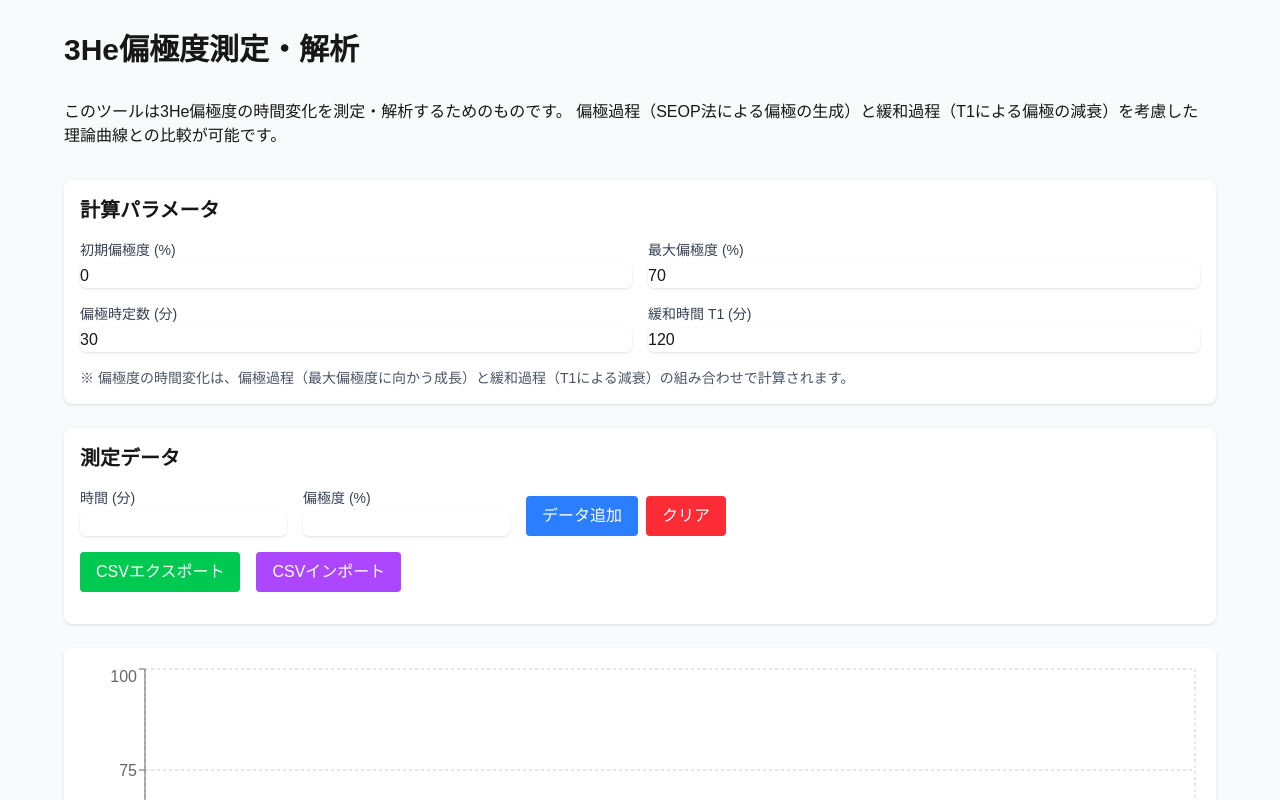
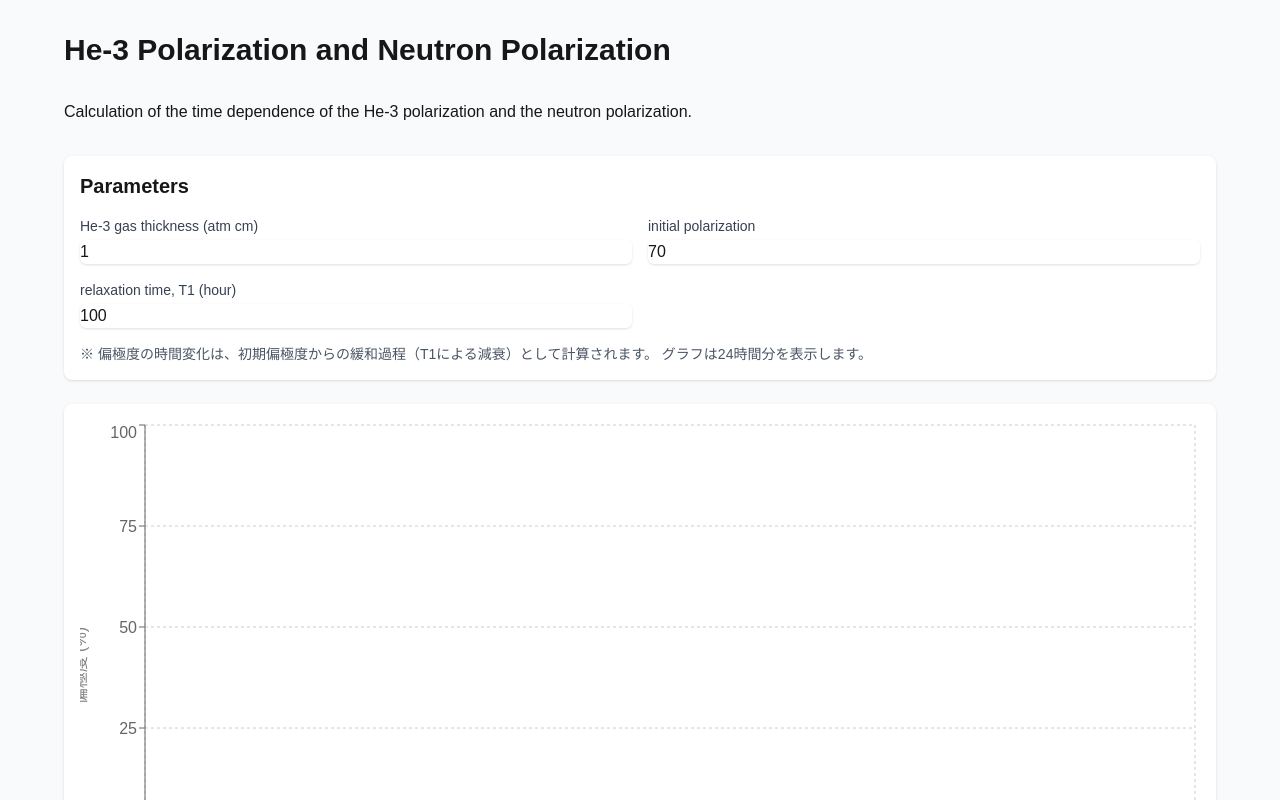
Before and after one commit to 3He-NSF/he3polarization, a Next.js app: page / in a window 1280 px wide. Shown: the top 800 px of the page. Built offline with nearby package versions, Linux system fonts and the light colour scheme.

Commit message:
測定データ入力欄を削除し、理論曲線の表示のみに変更

```diff
--- a/next.config.js
+++ b/next.config.js
@@ -1,7 +1,7 @@
 /** @type {import('next').NextConfig} */
 const nextConfig = {
-  output: 'export',
-  basePath: '/he3polarization',
+  output: process.env.NODE_ENV === 'production' ? 'export' : undefined,
+  basePath: process.env.NODE_ENV === 'production' ? '/he3polarization' : '',
   images: {
     unoptimized: true,
   },
--- a/src/app/components/PolarizationCalculator.tsx
+++ b/src/app/components/PolarizationCalculator.tsx
@@ -1,36 +1,36 @@
+"use client";
+
 import { useState, useEffect } from 'react';
 
 interface CalculationParams {
-  initialPolarization: number;
-  maxPolarization: number;
-  polarizationTimeConstant: number;
-  relaxationTimeT1: number;
+  gasThickness: number;  // atm cm単位
+  initialPolarization: number;  // %単位
+  relaxationTimeConstant: number;  // hour単位
 }
 
 export function calculatePolarization(time: number, params: CalculationParams): number {
-  const { initialPolarization, maxPolarization, polarizationTimeConstant, relaxationTimeT1 } = params;
+  const { initialPolarization, relaxationTimeConstant } = params;
 
-  // 偏極過程と緩和過程を考慮した偏極度の計算
-  const polarizationTerm = maxPolarization * (1 - Math.exp(-time / polarizationTimeConstant));
-  const relaxationTerm = Math.exp(-time / relaxationTimeT1);
+  // 時間の単位を分からhourに変換
+  const timeInHours = time / 60;
 
-  return polarizationTerm * relaxationTerm;
+  // 緩和過程による偏極度の減衰を計算
+  return initialPolarization * Math.exp(-timeInHours / relaxationTimeConstant);
 }
 
 export default function PolarizationCalculator() {
   const [params, setParams] = useState<CalculationParams>({
-    initialPolarization: 0,
-    maxPolarization: 70, // 典型的な最大偏極度（%）
-    polarizationTimeConstant: 30, // 典型的な時定数（分）
-    relaxationTimeT1: 120, // 典型的な緩和時間（分）
+    gasThickness: 1.0,  // デフォルト値: 1.0 atm cm
+    initialPolarization: 70, // デフォルト値: 70%
+    relaxationTimeConstant: 100, // デフォルト値: 100時間
   });
 
   const [theoreticalData, setTheoreticalData] = useState<Array<{time: number, polarization: number}>>([]);
 
   useEffect(() => {
-    // 理論曲線のデータポイントを生成
-    const newData = Array.from({ length: 241 }, (_, i) => {
-      const time = i;
+    // 理論曲線のデータポイントを生成（24時間分、1分間隔）
+    const newData = Array.from({ length: 24 * 60 + 1 }, (_, i) => {
+      const time = i; // 分単位
       return {
         time,
         polarization: calculatePolarization(time, params)
@@ -41,48 +41,46 @@ export default function PolarizationCalculator() {
 
   return (
     <div className="p-4 bg-white rounded-lg shadow">
-      <h3 className="text-xl font-bold mb-4">計算パラメータ</h3>
+      <h3 className="text-xl font-bold mb-4">Parameters</h3>
       <div className="grid grid-cols-1 md:grid-cols-2 gap-4">
         <div>
-          <label className="block text-sm font-medium text-gray-700">初期偏極度 (%)</label>
+          <label className="block text-sm font-medium text-gray-700">He-3 gas thickness (atm cm)</label>
+          <input
+            type="number"
+            value={params.gasThickness}
+            onChange={(e) => setParams({ ...params, gasThickness: Number(e.target.value) })}
+            step="0.1"
+            min="0"
+            className="mt-1 block w-full rounded-md border-gray-300 shadow-sm focus:border-indigo-500 focus:ring-indigo-500"
+          />
+        </div>
+        <div>
+          <label className="block text-sm font-medium text-gray-700">initial polarization </label>
           <input
             type="number"
             value={params.initialPolarization}
             onChange={(e) => setParams({ ...params, initialPolarization: Number(e.target.value) })}
+            min="0"
+            max="1"
             className="mt-1 block w-full rounded-md border-gray-300 shadow-sm focus:border-indigo-500 focus:ring-indigo-500"
           />
         </div>
         <div>
-          <label className="block text-sm font-medium text-gray-700">最大偏極度 (%)</label>
+          <label className="block text-sm font-medium text-gray-700">relaxation time, T1 (hour)</label>
           <input
             type="number"
-            value={params.maxPolarization}
-            onChange={(e) => setParams({ ...params, maxPolarization: Number(e.target.value) })}
-            className="mt-1 block w-full rounded-md border-gray-300 shadow-sm focus:border-indigo-500 focus:ring-indigo-500"
-          />
-        </div>
-        <div>
-          <label className="block text-sm font-medium text-gray-700">偏極時定数 (分)</label>
-          <input
-            type="number"
-            value={params.polarizationTimeConstant}
-            onChange={(e) => setParams({ ...params, polarizationTimeConstant: Number(e.target.value) })}
-            className="mt-1 block w-full rounded-md border-gray-300 shadow-sm focus:border-indigo-500 focus:ring-indigo-500"
-          />
-        </div>
-        <div>
-          <label className="block text-sm font-medium text-gray-700">緩和時間 T1 (分)</label>
-          <input
-            type="number"
-            value={params.relaxationTimeT1}
-            onChange={(e) => setParams({ ...params, relaxationTimeT1: Number(e.target.value) })}
+            value={params.relaxationTimeConstant}
+            onChange={(e) => setParams({ ...params, relaxationTimeConstant: Number(e.target.value) })}
+            min="0"
+            step="0.1"
             className="mt-1 block w-full rounded-md border-gray-300 shadow-sm focus:border-indigo-500 focus:ring-indigo-500"
           />
         </div>
       </div>
       <div className="mt-4">
         <p className="text-sm text-gray-600">
-          ※ 偏極度の時間変化は、偏極過程（最大偏極度に向かう成長）と緩和過程（T1による減衰）の組み合わせで計算されます。
+          ※ 偏極度の時間変化は、初期偏極度からの緩和過程（T1による減衰）として計算されます。
+          グラフは24時間分を表示します。
         </p>
       </div>
     </div>
--- a/src/app/components/PolarizationPlot.tsx
+++ b/src/app/components/PolarizationPlot.tsx
@@ -1,3 +1,5 @@
+"use client";
+
 import { useState, useRef } from 'react';
 import {
   LineChart,
@@ -13,136 +15,17 @@ import PolarizationCalculator, { calculatePolarization } from './PolarizationCal
 
 interface DataPoint {
   time: number;
-  polarization: number;
-  theoretical?: number;
+  theoretical: number;
 }
 
 export default function PolarizationPlot() {
-  const [data, setData] = useState<DataPoint[]>([]);
-  const [timeInput, setTimeInput] = useState('');
-  const [polarizationInput, setPolarizationInput] = useState('');
-  const fileInputRef = useRef<HTMLInputElement>(null);
-
-  const handleAddData = () => {
-    const time = parseFloat(timeInput);
-    const polarization = parseFloat(polarizationInput);
-
-    if (!isNaN(time) && !isNaN(polarization)) {
-      setData([...data, { time, polarization }].sort((a, b) => a.time - b.time));
-      setTimeInput('');
-      setPolarizationInput('');
-    }
-  };
-
-  const handleClearData = () => {
-    setData([]);
-  };
-
-  const handleExportData = () => {
-    const csvContent = "Time (min),Polarization (%)\n" +
-      data.map(point => `${point.time},${point.polarization}`).join("\n");
-    const blob = new Blob([csvContent], { type: 'text/csv' });
-    const url = window.URL.createObjectURL(blob);
-    const a = document.createElement('a');
-    a.href = url;
-    a.download = 'polarization_data.csv';
-    a.click();
-    window.URL.revokeObjectURL(url);
-  };
-
-  const handleImportData = (event: React.ChangeEvent<HTMLInputElement>) => {
-    const file = event.target.files?.[0];
-    if (!file) return;
-
-    const reader = new FileReader();
-    reader.onload = (e) => {
-      const text = e.target?.result as string;
-      const lines = text.split('\n');
-      const newData: DataPoint[] = [];
-
-      // Skip header line
-      for (let i = 1; i < lines.length; i++) {
-        const line = lines[i].trim();
-        if (line) {
-          const [time, polarization] = line.split(',').map(Number);
-          if (!isNaN(time) && !isNaN(polarization)) {
-            newData.push({ time, polarization });
-          }
-        }
-      }
-
-      setData(newData.sort((a, b) => a.time - b.time));
-    };
-    reader.readAsText(file);
-  };
-
   return (
     <div className="space-y-6">
       <PolarizationCalculator />
 
-      <div className="p-4 bg-white rounded-lg shadow">
-        <h3 className="text-xl font-bold mb-4">測定データ</h3>
-        <div className="flex gap-4 mb-4">
-          <div>
-            <label className="block text-sm font-medium text-gray-700">時間 (分)</label>
-            <input
-              type="number"
-              value={timeInput}
-              onChange={(e) => setTimeInput(e.target.value)}
-              className="mt-1 block w-full rounded-md border-gray-300 shadow-sm focus:border-indigo-500 focus:ring-indigo-500"
-            />
-          </div>
-          <div>
-            <label className="block text-sm font-medium text-gray-700">偏極度 (%)</label>
-            <input
-              type="number"
-              value={polarizationInput}
-              onChange={(e) => setPolarizationInput(e.target.value)}
-              className="mt-1 block w-full rounded-md border-gray-300 shadow-sm focus:border-indigo-500 focus:ring-indigo-500"
-            />
-          </div>
-          <div className="flex items-end space-x-2">
-            <button
-              onClick={handleAddData}
-              className="bg-blue-500 text-white px-4 py-2 rounded hover:bg-blue-600"
-            >
-              データ追加
-            </button>
-            <button
-              onClick={handleClearData}
-              className="bg-red-500 text-white px-4 py-2 rounded hover:bg-red-600"
-            >
-              クリア
-            </button>
-          </div>
-        </div>
-
-        <div className="flex gap-4 mb-4">
-          <button
-            onClick={handleExportData}
-            className="bg-green-500 text-white px-4 py-2 rounded hover:bg-green-600"
-          >
-            CSVエクスポート
-          </button>
-          <button
-            onClick={() => fileInputRef.current?.click()}
-            className="bg-purple-500 text-white px-4 py-2 rounded hover:bg-purple-600"
-          >
-            CSVインポート
-          </button>
-          <input
-            type="file"
-            ref={fileInputRef}
-            onChange={handleImportData}
-            accept=".csv"
-            className="hidden"
-          />
-        </div>
-      </div>
-
       <div className="h-[500px] p-4 bg-white rounded-lg shadow">
         <ResponsiveContainer width="100%" height="100%">
-          <LineChart data={data}>
+          <LineChart>
             <CartesianGrid strokeDasharray="3 3" />
             <XAxis
               dataKey="time"
@@ -156,15 +39,8 @@ export default function PolarizationPlot() {
             <Legend />
             <Line
               type="monotone"
-              dataKey="polarization"
-              name="測定値"
-              stroke="#8884d8"
-              dot={{ r: 4 }}
-            />
-            <Line
-              type="monotone"
               dataKey="theoretical"
-              name="理論曲線"
+              name="He-3 polarization"
               stroke="#82ca9d"
               dot={false}
             />
--- a/src/app/page.tsx
+++ b/src/app/page.tsx
@@ -1,3 +1,5 @@
+"use client";
+
 import dynamic from 'next/dynamic';
 
 const PolarizationPlot = dynamic(() => import('./components/PolarizationPlot'), {
@@ -8,12 +10,10 @@ export default function Home() {
   return (
     <main className="min-h-screen p-8 bg-gray-50">
       <div className="max-w-6xl mx-auto">
-        <h1 className="text-3xl font-bold mb-8">3He偏極度測定・解析</h1>
+        <h1 className="text-3xl font-bold mb-8">He-3 Polarization and Neutron Polarization</h1>
         <div className="prose max-w-none mb-8">
           <p>
-            このツールは3He偏極度の時間変化を測定・解析するためのものです。
-            偏極過程（SEOP法による偏極の生成）と緩和過程（T1による偏極の減衰）を考慮した
-            理論曲線との比較が可能です。
+            Calculation of the time dependence of the He-3 polarization and the neutron polarization.
           </p>
         </div>
         <PolarizationPlot />
```
